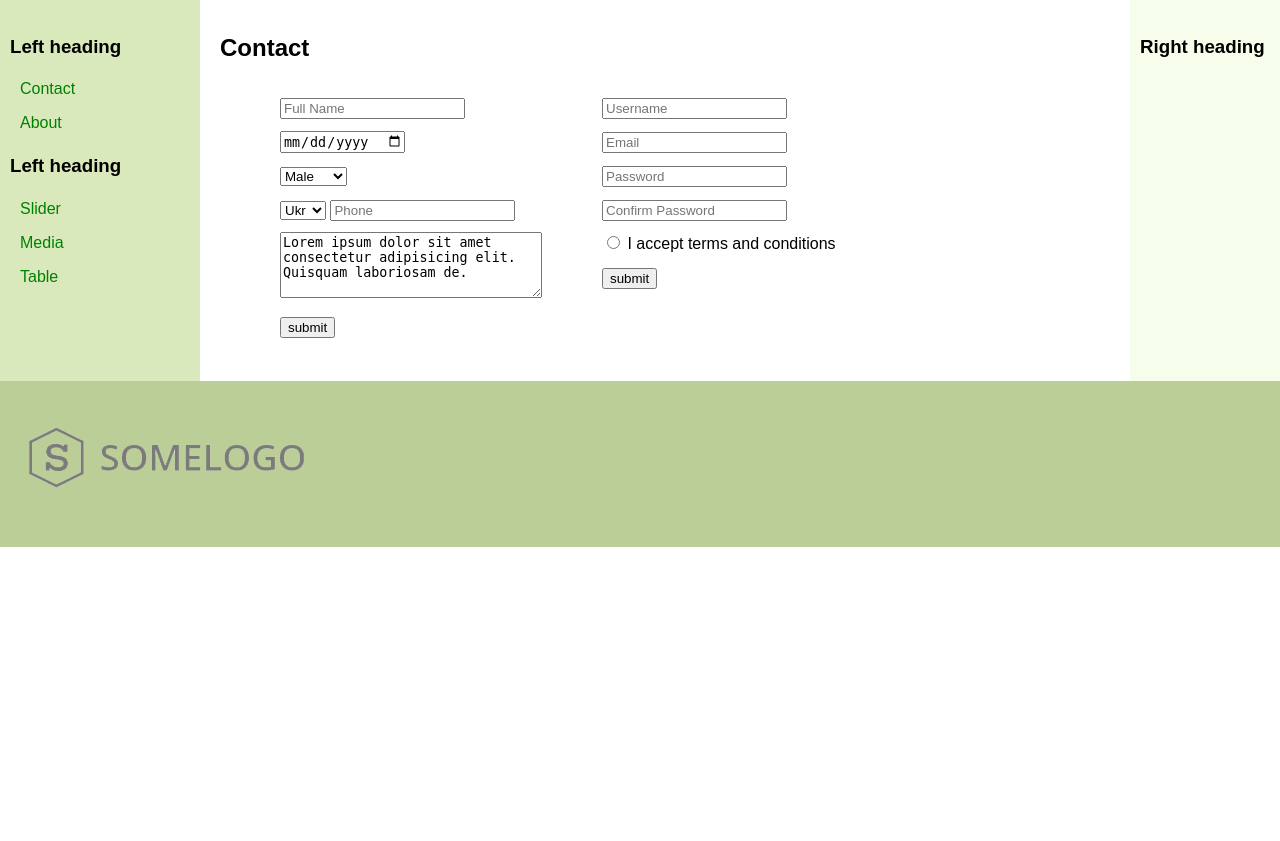
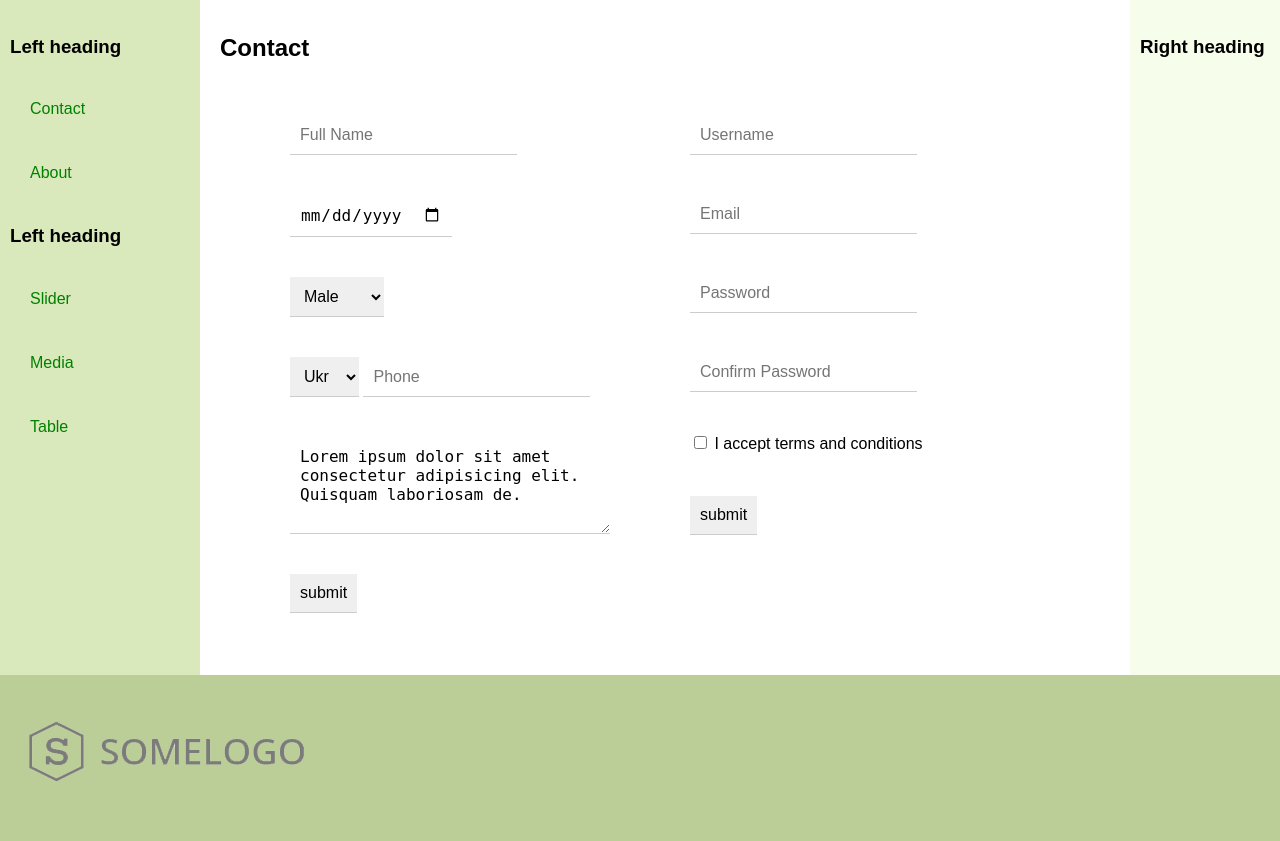
Before and after one commit to StrangeOrange/Web_KC22, a PHP site: page /pages/contact.html in a window 1280 px wide. Shown: the part 167-1008 px from the top of the page. Before the commit the page ends 714 px from the top, so only its background shows below. Run offline with PHP 8.4, Linux system fonts and the light colour scheme.

Commit message:
form_css

```diff
--- a/Pract5/assets/css/contact.css
+++ b/Pract5/assets/css/contact.css
@@ -2,7 +2,27 @@ ul{
     list-style-type: none;
 }
 li{
-margin: 10px;
+    padding: 20px;
+}
+input{
+    font-size: 16px;
+  padding: 10px;
+  border: none;
+  border-bottom: 1px solid #ccc;
+}
+textarea{
+    font-size: 16px;
+    padding: 10px;
+    display: block;
+    width: 300px;
+    border: none;
+    border-bottom: 1px solid #ccc;
+}
+select{
+    font-size: 16px;
+  padding: 10px;
+  border: none;
+  border-bottom: 1px solid #ccc;
 }
 .contact_column{
 display: flex;
--- a/Pract5/pages/contact.html
+++ b/Pract5/pages/contact.html
@@ -43,7 +43,8 @@
                         <li><input type="email" name="" id="" placeholder="Email"></li>
                         <li><input type="password" name="" id="" placeholder="Password"></li>
                         <li><input type="password" name="" id="" placeholder="Confirm Password"></li>
-                        <li><input type="radio" name="" id=""> I accept terms and conditions</li>
+                        <li><input type="checkbox" name="" id="accept">
+                            <label for="accept" class="l_check"> I accept terms and conditions </label></li>
                         <li><input type="submit" value="submit"></li>
                         </ul>
                     </form>
```
